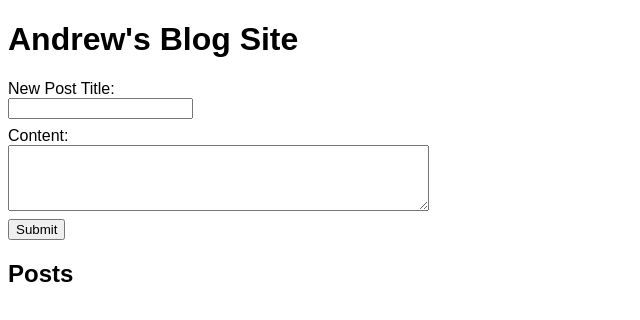
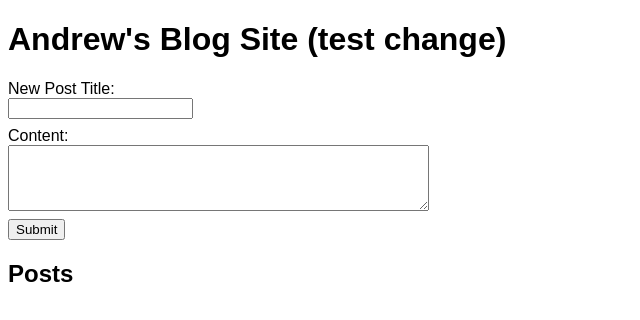
Before and after one commit to aetmus/vanilla-js-blog, a website: page index.html in a window 1280 px wide. Shown: the whole page, without its empty margins (0-640 px from the left). Drawn offline with Linux system fonts and the light colour scheme.

```diff
--- a/index.html
+++ b/index.html
@@ -7,7 +7,7 @@
     <title>Blog Site</title>
   </head>
   <body>
-    <h1>Andrew's Blog Site</h1>
+    <h1>Andrew's Blog Site (test change)</h1>
     <form id="new-post-form">
       <label for="new-post-title">New Post Title:</label>
       <input id="new-post-title" name="title" type="text" required />
```
